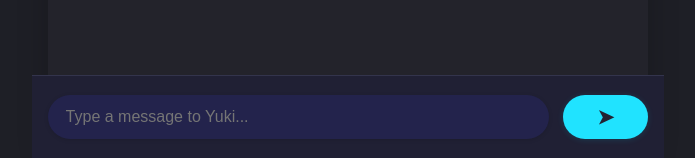
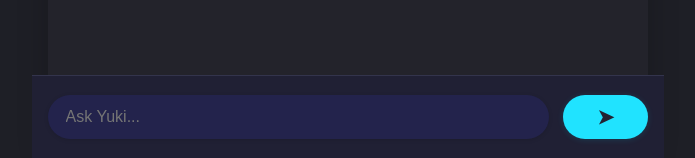
Before and after one commit to param-kasana/Yuki, a Flask app: page / in a window 1280 px wide. Shown: the part 642-800 px from the top of the page, without its empty margins (292-987 px from the left). Run offline with Flask 3, Linux system fonts and the light colour scheme.

Commit message:
Update chat

```diff
--- a/templates/chat.html
+++ b/templates/chat.html
@@ -24,7 +24,7 @@
       {% endfor %}
     </div>
     <form id="chat-form" autocomplete="off">
-      <input id="chat-input" type="text" placeholder="Type a message to Yuki..." autocomplete="on" autofocus required>
+      <input id="chat-input" type="text" placeholder="Ask Yuki..." autocomplete="on" autofocus required>
       <button type="submit">➤</button>
     </form>
   </div>
```
